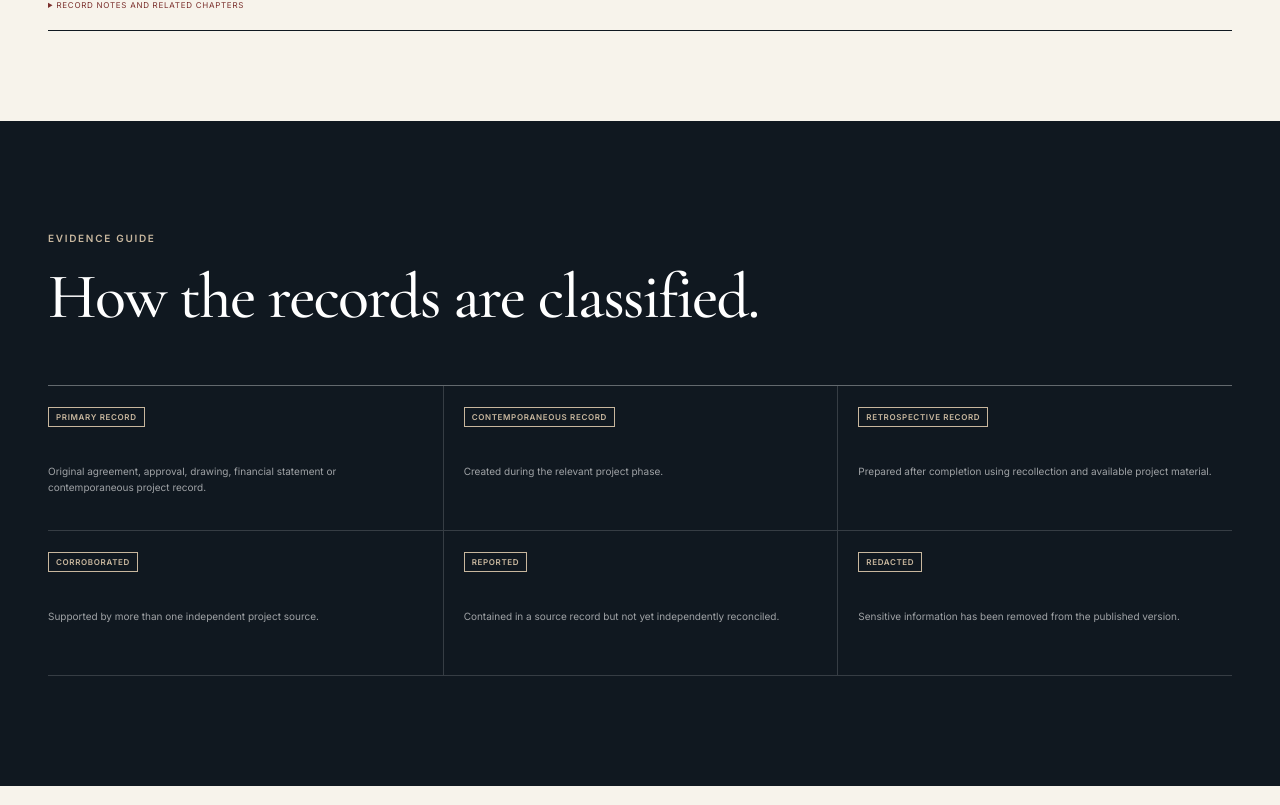
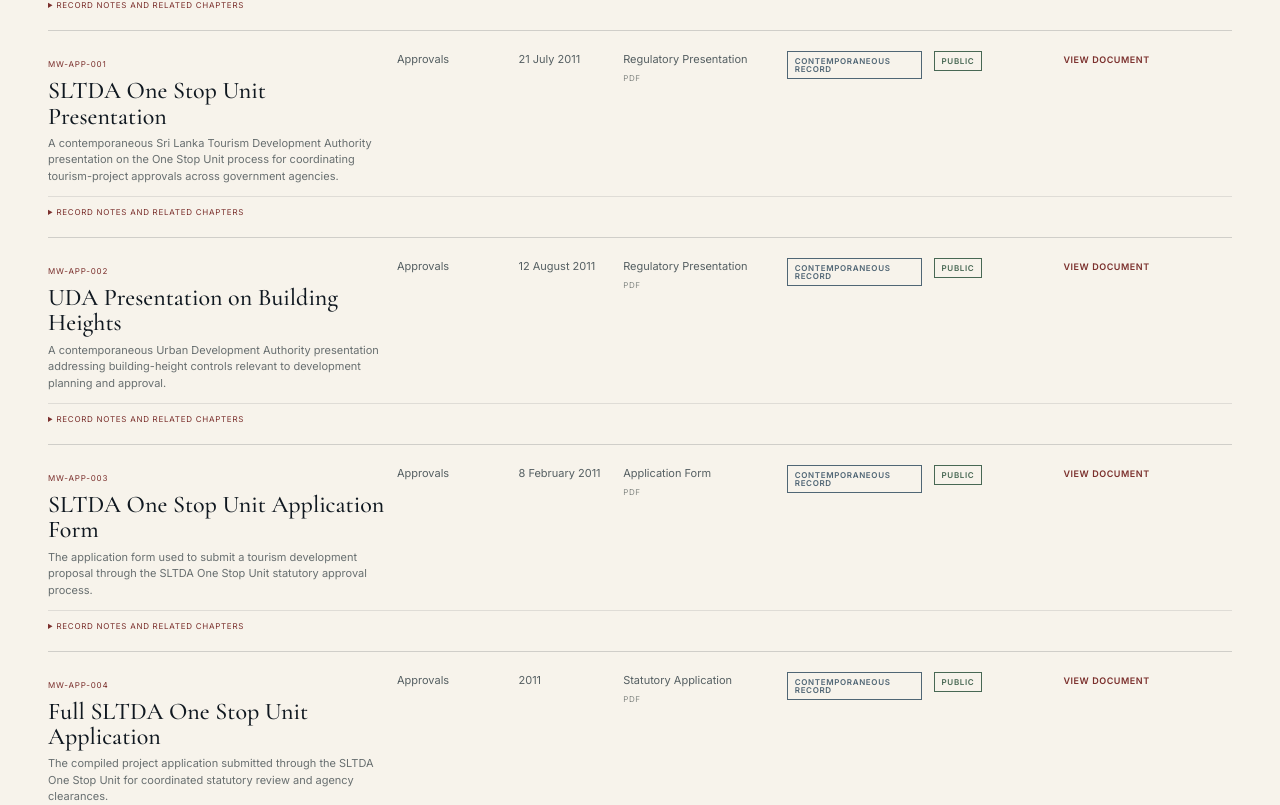
Before and after one commit to viji9898/app-marriott, a React (Vite) app: page /library in a window 1280 px wide. Shown: the part 1495-2300 px from the top of the page. Built offline with nearby package versions, Linux system fonts and the light colour scheme.

Commit message:
update-records

```diff
--- a/src/data/libraryRecords.js
+++ b/src/data/libraryRecords.js
@@ -61,4 +61,92 @@
     notes:
       "The source contains informal language, placeholders and conflicting dates. Edited extracts are required before public release.",
   },
+  {
+    id: "MW-APP-001",
+    slug: "sltda-one-stop-unit-presentation-21-july-2011",
+    title: "SLTDA One Stop Unit Presentation",
+    shortTitle: "One Stop Unit Presentation",
+    description:
+      "A contemporaneous Sri Lanka Tourism Development Authority presentation on the One Stop Unit process for coordinating tourism-project approvals across government agencies.",
+    phase: "Approvals",
+    type: "Regulatory Presentation",
+    format: "PDF",
+    date: "21 July 2011",
+    pages: 15,
+    evidenceStatus: "Contemporaneous record",
+    access: "Public",
+    featured: false,
+    fileUrl:
+      "https://customer-apps-techhq.s3.eu-west-2.amazonaws.com/app-marriott-case-study/one-stop-unit/SLTDA+One+Stop+Unit+Presentation++-+21+July+2011.pdf",
+    thumbnail: null,
+    relatedRoutes: ["/development", "/design", "/construction"],
+    notes:
+      "The One Stop Unit coordinated review by the SLTDA and related government agencies as part of the statutory tourism-project approval process.",
+  },
+  {
+    id: "MW-APP-002",
+    slug: "uda-building-heights-presentation-12-august-2011",
+    title: "UDA Presentation on Building Heights",
+    shortTitle: "UDA Building Heights Presentation",
+    description:
+      "A contemporaneous Urban Development Authority presentation addressing building-height controls relevant to development planning and approval.",
+    phase: "Approvals",
+    type: "Regulatory Presentation",
+    format: "PDF",
+    date: "12 August 2011",
+    pages: 32,
+    evidenceStatus: "Contemporaneous record",
+    access: "Public",
+    featured: false,
+    fileUrl:
+      "https://customer-apps-techhq.s3.eu-west-2.amazonaws.com/app-marriott-case-study/one-stop-unit/UDA+Presentation+Building+Hieghts++-+12+August+2011.pdf",
+    thumbnail: null,
+    relatedRoutes: ["/development", "/design", "/construction"],
+    notes:
+      "The Urban Development Authority is the statutory authority responsible for approving construction plans and issuing building permits within its jurisdiction.",
+  },
+  {
+    id: "MW-APP-003",
+    slug: "one-stop-unit-application-form",
+    title: "SLTDA One Stop Unit Application Form",
+    shortTitle: "One Stop Unit Application Form",
+    description:
+      "The application form used to submit a tourism development proposal through the SLTDA One Stop Unit statutory approval process.",
+    phase: "Approvals",
+    type: "Application Form",
+    format: "PDF",
+    date: "8 February 2011",
+    pages: 19,
+    evidenceStatus: "Contemporaneous record",
+    access: "Public",
+    featured: false,
+    fileUrl:
+      "https://customer-apps-techhq.s3.eu-west-2.amazonaws.com/app-marriott-case-study/one-stop-unit/One+Stop+Unit+-+Application+Form.pdf",
+    thumbnail: null,
+    relatedRoutes: ["/development", "/design", "/construction"],
+    notes:
+      "The form records the information required for agency review. Its embedded PDF metadata is dated 8 February 2011.",
+  },
+  {
+    id: "MW-APP-004",
+    slug: "full-one-stop-unit-application",
+    title: "Full SLTDA One Stop Unit Application",
+    shortTitle: "Full One Stop Unit Application",
+    description:
+      "The compiled project application submitted through the SLTDA One Stop Unit for coordinated statutory review and agency clearances.",
+    phase: "Approvals",
+    type: "Statutory Application",
+    format: "PDF",
+    date: "2011",
+    pages: null,
+    evidenceStatus: "Contemporaneous record",
+    access: "Public",
+    featured: false,
+    fileUrl:
+      "https://customer-apps-techhq.s3.eu-west-2.amazonaws.com/app-marriott-case-study/one-stop-unit/Full+Application+-+One+Stop+Unit.pdf",
+    thumbnail: null,
+    relatedRoutes: ["/development", "/design", "/construction"],
+    notes:
+      "The application documents the project submission used to coordinate statutory review by the SLTDA and related agencies, including the Urban Development Authority.",
+  },
 ];
```
